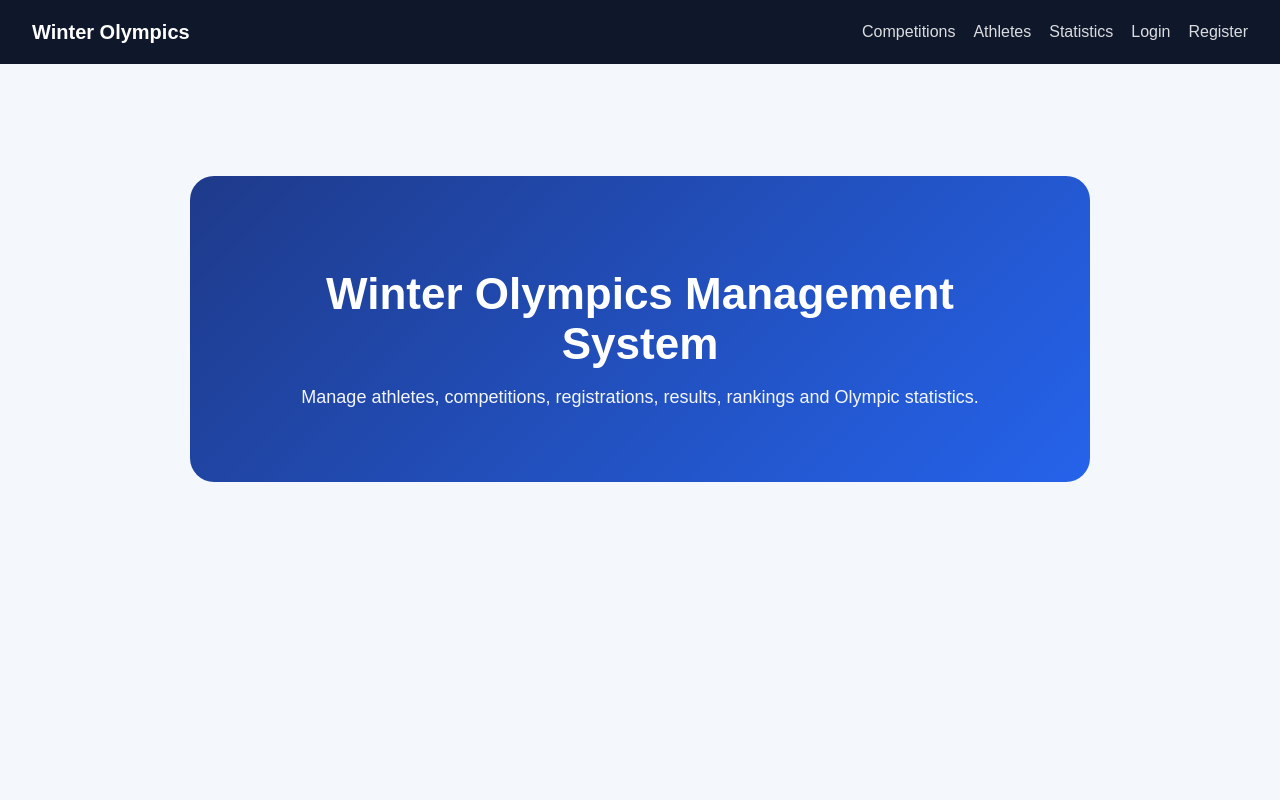
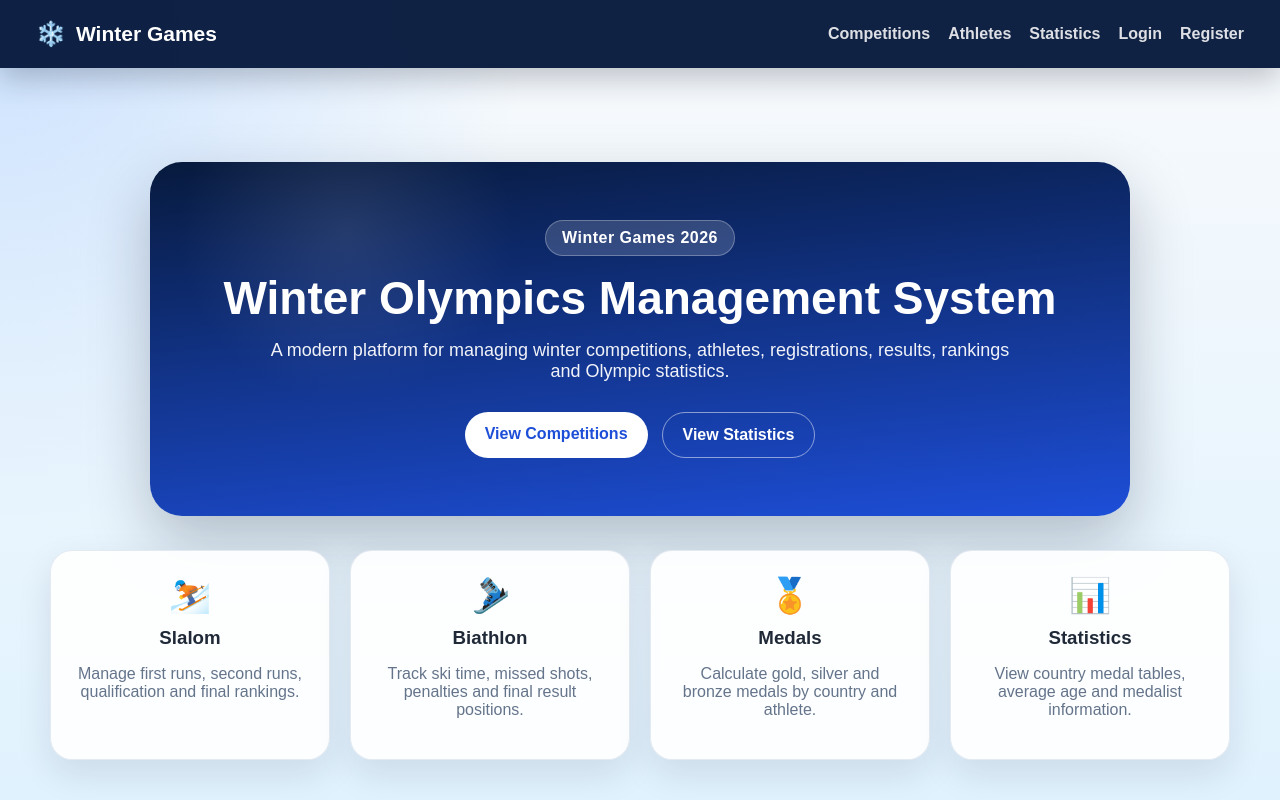
Before and after one commit to Ivanovv34/winter-olympics-client, a React (Vite) app: page / in a window 1280 px wide. Built offline with nearby package versions, Linux system fonts and the light colour scheme.

Commit message:
Add Winter Olympics themed UI layout

```diff
--- a/src/components/Navbar.jsx
+++ b/src/components/Navbar.jsx
@@ -13,7 +13,8 @@ export default function Navbar() {
   return (
     <header className="navbar">
       <Link to="/" className="navbar-brand">
-        Winter Olympics
+        <span className="brand-icon">❄️</span>
+        Winter Games
       </Link>
 
       <nav className="navbar-links">
--- a/src/index.css
+++ b/src/index.css
@@ -1,12 +1,26 @@
 * {
   box-sizing: border-box;
+}
+
+:root {
+  --navy: #071a3d;
+  --blue: #1d4ed8;
+  --ice: #e0f2fe;
+  --snow: #f8fafc;
+  --text: #1f2937;
+  --muted: #64748b;
+  --gold: #fbbf24;
+  --silver: #cbd5e1;
+  --bronze: #b45309;
 }
 
 body {
   margin: 0;
   font-family: Arial, Helvetica, sans-serif;
-  background: #f4f7fb;
-  color: #1f2937;
+  background:
+    radial-gradient(circle at top left, rgba(191, 219, 254, 0.8), transparent 35%),
+    linear-gradient(180deg, #f8fafc 0%, #e0f2fe 100%);
+  color: var(--text);
 }
 
 a {
@@ -15,22 +29,33 @@ a {
 }
 
 main {
-  min-height: calc(100vh - 64px);
+  min-height: calc(100vh - 68px);
 }
 
 .navbar {
-  height: 64px;
-  padding: 0 32px;
-  background: #0f172a;
+  height: 68px;
+  padding: 0 36px;
+  background: rgba(7, 26, 61, 0.96);
   color: white;
   display: flex;
   align-items: center;
   justify-content: space-between;
+  box-shadow: 0 10px 30px rgba(15, 23, 42, 0.25);
+  position: sticky;
+  top: 0;
+  z-index: 10;
 }
 
 .navbar-brand {
-  font-size: 20px;
-  font-weight: 700;
+  font-size: 21px;
+  font-weight: 800;
+  display: flex;
+  align-items: center;
+  gap: 10px;
+}
+
+.brand-icon {
+  font-size: 24px;
 }
 
 .navbar-links {
@@ -40,7 +65,8 @@ main {
 }
 
 .navbar-links a {
-  opacity: 0.85;
+  opacity: 0.86;
+  font-weight: 600;
 }
 
 .navbar-links a.active,
@@ -51,71 +77,151 @@ main {
 
 .navbar-user {
   font-size: 14px;
-  color: #cbd5e1;
+  color: #dbeafe;
+  background: rgba(147, 197, 253, 0.15);
+  padding: 8px 12px;
+  border-radius: 999px;
 }
 
 .nav-button {
   border: none;
   background: #2563eb;
   color: white;
-  padding: 8px 14px;
-  border-radius: 8px;
+  padding: 9px 15px;
+  border-radius: 999px;
   cursor: pointer;
+  font-weight: 700;
 }
 
-.page {
-  padding: 32px;
+.nav-button:hover {
+  background: #1d4ed8;
+}
+
+.page,
+.home-page {
+  padding: 34px;
 }
 
 .hero {
-  max-width: 900px;
-  margin: 80px auto;
-  padding: 56px;
-  border-radius: 24px;
-  background: linear-gradient(135deg, #1e3a8a, #2563eb);
+  max-width: 980px;
+  margin: 60px auto 34px;
+  padding: 58px;
+  border-radius: 32px;
   color: white;
+  text-align: center;
+  box-shadow: 0 25px 60px rgba(15, 23, 42, 0.25);
+}
+
+.olympic-hero {
+  background:
+    linear-gradient(rgba(7, 26, 61, 0.7), rgba(29, 78, 216, 0.72)),
+    radial-gradient(circle at 20% 20%, rgba(255, 255, 255, 0.35), transparent 20%),
+    linear-gradient(135deg, #071a3d, #1d4ed8);
+}
+
+.hero-badge {
+  width: fit-content;
+  margin: 0 auto 18px;
+  padding: 8px 16px;
+  border-radius: 999px;
+  background: rgba(255, 255, 255, 0.16);
+  border: 1px solid rgba(255, 255, 255, 0.28);
+  font-weight: 700;
+  letter-spacing: 0.5px;
+}
+
+.hero h1 {
+  font-size: 46px;
+  line-height: 1.08;
+  margin: 0 0 16px;
+}
+
+.hero p {
+  max-width: 760px;
+  margin: 0 auto;
+  font-size: 18px;
+  opacity: 0.94;
+}
+
+.hero-actions {
+  margin-top: 30px;
+  display: flex;
+  justify-content: center;
+  gap: 14px;
+}
+
+.primary-link,
+.secondary-link {
+  padding: 13px 20px;
+  border-radius: 999px;
+  font-weight: 800;
+}
+
+.primary-link {
+  background: white;
+  color: var(--blue);
+}
+
+.secondary-link {
+  border: 1px solid rgba(255, 255, 255, 0.5);
+  color: white;
+}
+
+.feature-grid,
+.grid {
+  max-width: 1180px;
+  margin: 0 auto;
+  display: grid;
+  grid-template-columns: repeat(auto-fill, minmax(255px, 1fr));
+  gap: 20px;
+}
+
+.feature-card,
+.card {
+  background: rgba(255, 255, 255, 0.92);
+  padding: 24px;
+  border-radius: 22px;
+  box-shadow: 0 14px 35px rgba(15, 23, 42, 0.1);
+  border: 1px solid rgba(226, 232, 240, 0.9);
+}
+
+.feature-card {
   text-align: center;
 }
 
-.hero h1 {
-  font-size: 44px;
-  margin-bottom: 16px;
+.feature-icon {
+  font-size: 34px;
 }
 
-.hero p {
-  font-size: 18px;
-  opacity: 0.95;
+.feature-card h3,
+.card h3 {
+  margin: 12px 0 8px;
+}
+
+.feature-card p,
+.card p {
+  color: var(--muted);
 }
 
 .page-header {
-  margin-bottom: 24px;
+  max-width: 1180px;
+  margin: 0 auto 24px;
 }
 
 .page-header h2 {
   margin: 0;
-  font-size: 32px;
-}
-
-.grid {
-  display: grid;
-  grid-template-columns: repeat(auto-fill, minmax(260px, 1fr));
-  gap: 18px;
-}
-
-.card {
-  background: white;
-  padding: 22px;
-  border-radius: 18px;
-  box-shadow: 0 10px 25px rgba(15, 23, 42, 0.08);
-}
-
-.card h3 {
-  margin-top: 0;
+  font-size: 34px;
+  color: var(--navy);
 }
 
 .form-card {
-  max-width: 420px;
-  margin: 60px auto;
+  max-width: 430px;
+  margin: 64px auto;
+}
+
+.form-card h2 {
+  margin-top: 0;
+  color: var(--navy);
 }
 
 .form {
@@ -128,37 +234,43 @@ main {
   display: flex;
   flex-direction: column;
   gap: 6px;
-  font-weight: 600;
+  font-weight: 700;
 }
 
 .form input,
 .form select {
-  padding: 11px 12px;
+  padding: 12px 13px;
   border: 1px solid #cbd5e1;
-  border-radius: 10px;
+  border-radius: 12px;
   font-size: 15px;
+  background: white;
 }
 
 .form button {
   margin-top: 8px;
   border: none;
-  background: #2563eb;
+  background: var(--blue);
   color: white;
-  padding: 12px 16px;
-  border-radius: 10px;
+  padding: 13px 16px;
+  border-radius: 12px;
   cursor: pointer;
-  font-weight: 700;
+  font-weight: 800;
+}
+
+.form button:hover {
+  background: #1e40af;
 }
 
 .error-message {
-  color: #dc2626;
+  color: #b91c1c;
   background: #fee2e2;
-  padding: 10px 12px;
-  border-radius: 10px;
+  padding: 11px 13px;
+  border-radius: 12px;
 }
 
 .table-card {
-  margin-top: 24px;
+  max-width: 1180px;
+  margin: 24px auto 0;
   overflow-x: auto;
 }
 
@@ -169,11 +281,44 @@ table {
 
 th,
 td {
-  padding: 12px;
+  padding: 13px;
   border-bottom: 1px solid #e5e7eb;
   text-align: left;
 }
 
 th {
   background: #f8fafc;
+  color: var(--navy);
 }
+
+@media (max-width: 760px) {
+  .navbar {
+    height: auto;
+    padding: 18px;
+    align-items: flex-start;
+    flex-direction: column;
+    gap: 14px;
+  }
+
+  .navbar-links {
+    flex-wrap: wrap;
+  }
+
+  .hero {
+    padding: 36px 22px;
+    margin-top: 28px;
+  }
+
+  .hero h1 {
+    font-size: 34px;
+  }
+
+  .hero-actions {
+    flex-direction: column;
+  }
+
+  .page,
+  .home-page {
+    padding: 20px;
+  }
+}
--- a/src/pages/HomePage.jsx
+++ b/src/pages/HomePage.jsx
@@ -1,12 +1,58 @@
 export default function HomePage() {
   return (
-    <section className="page">
-      <div className="hero">
+    <section className="home-page">
+      <div className="hero olympic-hero">
+        <div className="hero-badge">Winter Games 2026</div>
+
         <h1>Winter Olympics Management System</h1>
+
         <p>
-          Manage athletes, competitions, registrations, results, rankings and
-          Olympic statistics.
+          A modern platform for managing winter competitions, athletes,
+          registrations, results, rankings and Olympic statistics.
         </p>
+
+        <div className="hero-actions">
+          <a href="/competitions" className="primary-link">
+            View Competitions
+          </a>
+          <a href="/statistics" className="secondary-link">
+            View Statistics
+          </a>
+        </div>
+      </div>
+
+      <div className="feature-grid">
+        <article className="feature-card">
+          <span className="feature-icon">⛷️</span>
+          <h3>Slalom</h3>
+          <p>
+            Manage first runs, second runs, qualification and final rankings.
+          </p>
+        </article>
+
+        <article className="feature-card">
+          <span className="feature-icon">🎿</span>
+          <h3>Biathlon</h3>
+          <p>
+            Track ski time, missed shots, penalties and final result positions.
+          </p>
+        </article>
+
+        <article className="feature-card">
+          <span className="feature-icon">🏅</span>
+          <h3>Medals</h3>
+          <p>
+            Calculate gold, silver and bronze medals by country and athlete.
+          </p>
+        </article>
+
+        <article className="feature-card">
+          <span className="feature-icon">📊</span>
+          <h3>Statistics</h3>
+          <p>
+            View country medal tables, average age and medalist information.
+          </p>
+        </article>
       </div>
     </section>
   );
```
